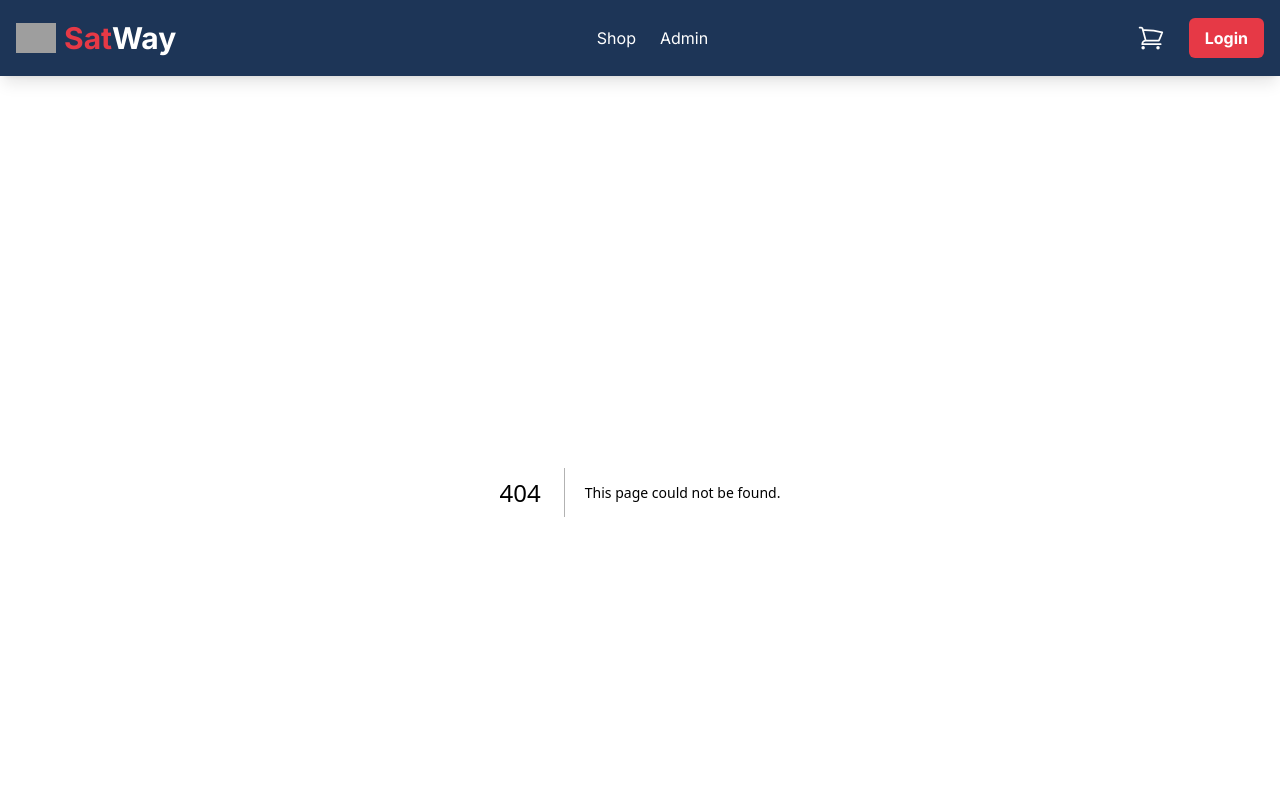
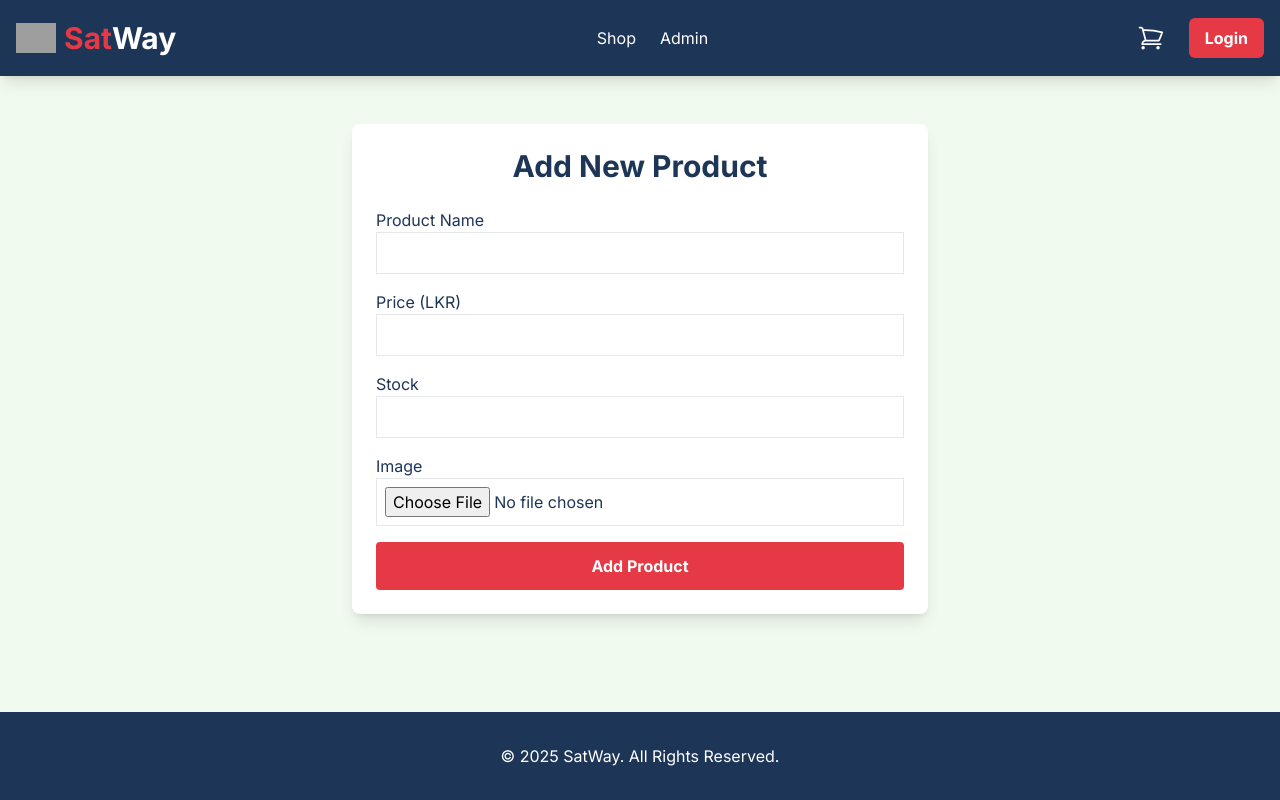
Before and after one commit to dulshantharusha30-coder/SatWay, a Next.js app: page /admin in a window 1280 px wide. Before the commit this address had no page. Shown: the top 800 px of the page. Built offline with nearby package versions, Linux system fonts and the light colour scheme; no server answers; grey boxes are pictures that could not be loaded.

Commit message:
Create page.tsx

```diff
--- /dev/null
+++ b/src/app/admin/page.tsx
@@ -0,0 +1,35 @@
+'use client';
+import { useState } from 'react';
+import { supabase } from '@/lib/supabase';
+import { v4 as uuidv4 } from 'uuid';
+
+export default function AdminPage() {
+    const [name, setName] = useState(''); const [price, setPrice] = useState('');
+    const [stock, setStock] = useState(''); const [file, setFile] = useState<File | null>(null);
+    const [message, setMessage] = useState(''); const [loading, setLoading] = useState(false);
+
+    const handleSubmit = async (e: React.FormEvent) => {
+        e.preventDefault(); if (!file) return; setLoading(true);
+        const filePath = `${uuidv4()}-${file.name}`;
+        const { error: uploadError } = await supabase.storage.from('product-images').upload(filePath, file);
+        if (uploadError) { setMessage('Image upload failed.'); setLoading(false); return; }
+        const { data } = supabase.storage.from('product-images').getPublicUrl(filePath);
+        const { error: insertError } = await supabase.from('products').insert({ name, price: parseFloat(price), stock: parseInt(stock), image_url: data.publicUrl });
+        if (insertError) { setMessage('Failed to add product.'); } else { setMessage('Product added!'); (e.target as HTMLFormElement).reset(); }
+        setLoading(false);
+    };
+
+    return (
+        <div className="max-w-xl mx-auto p-6 bg-white shadow-lg rounded-lg mt-8">
+            <h1 className="text-3xl font-bold text-center mb-6">Add New Product</h1>
+            {message && <p className="text-center mb-4">{message}</p>}
+            <form onSubmit={handleSubmit} className="space-y-4">
+                <div><label>Product Name</label><input type="text" onChange={(e) => setName(e.target.value)} className="w-full border p-2" required /></div>
+                <div><label>Price (LKR)</label><input type="number" onChange={(e) => setPrice(e.target.value)} className="w-full border p-2" required /></div>
+                <div><label>Stock</label><input type="number" onChange={(e) => setStock(e.target.value)} className="w-full border p-2" required /></div>
+                <div><label>Image</label><input type="file" accept="image/*" onChange={(e) => setFile(e.target.files?.[0] || null)} className="w-full border p-2" required /></div>
+                <button type="submit" disabled={loading} className="w-full bg-primary text-white font-bold py-3 rounded disabled:bg-gray-400">{loading ? 'Adding...' : 'Add Product'}</button>
+            </form>
+        </div>
+    );
+}
```
